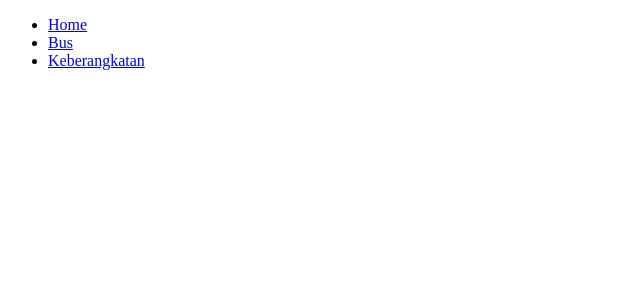
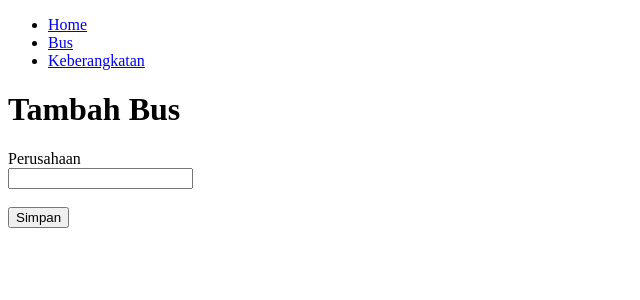
Before and after one commit to fannyhasbi/bus-schedule-react, a React (Create React App) app: page /add-bus in a window 1280 px wide. Shown: the top 300 px of the page, without its empty margins (0-640 px from the left). Built offline with nearby package versions, Linux system fonts and the light colour scheme.

Commit message:
Add bus page

```diff
--- a/src/App.js
+++ b/src/App.js
@@ -3,7 +3,10 @@ import { BrowserRouter, Route, Link } from 'react-router-dom';
 
 // Screen Components
 import Home from './components/Home';
+
 import Buses from './components/Buses';
+import AddBus from './components/AddBus';
+
 import Keberangkatan from './components/Keberangkatan';
 
 class App extends Component {
@@ -19,6 +22,7 @@ class App extends Component {
 
           <Route exact path="/"component={Home} />
           <Route path="/buses" component={Buses} />
+          <Route path="/add-bus" component={AddBus} />
           <Route path="/departure" component={Keberangkatan} />
         </div>
       </BrowserRouter>
--- /dev/null
+++ b/src/components/AddBus.js
@@ -0,0 +1,37 @@
+import React from 'react';
+
+class AddBus extends React.Component {
+  constructor(props){
+    super(props);
+
+    this.state = {
+      perusahaan: ''
+    }
+
+    this.handleSave = this.handleSave.bind(this);
+  }
+
+  handleSave(){
+    // alert(this.state.perusahaan);
+  }
+
+  render(){
+    return (
+      <div>
+        <h1>Tambah Bus</h1>
+
+        <form>
+          <div>
+            <label htmlFor="Perusahaan">Perusahaan</label><br/>
+            <input type="text" value={this.state.perusahaan} onChange={(e) => this.setState({ perusahaan: e.target.value })} />
+
+            <br/><br/>
+            <button type="button" onClick={this.handleSave}>Simpan</button>
+          </div>
+        </form>
+      </div>
+    );
+  }
+}
+
+export default AddBus;
--- a/src/components/Buses.js
+++ b/src/components/Buses.js
@@ -1,4 +1,5 @@
 import React from 'react';
+import { Link } from 'react-router-dom';
 
 class Buses extends React.Component {
   constructor(props){
@@ -27,6 +28,8 @@ class Buses extends React.Component {
       <div>
         <h1>List Bus</h1>
 
+        <Link to="/add-bus">Tambah Bus</Link>
+
         <ul>
           {
             this.state.buses.map((el, i) => (
```
